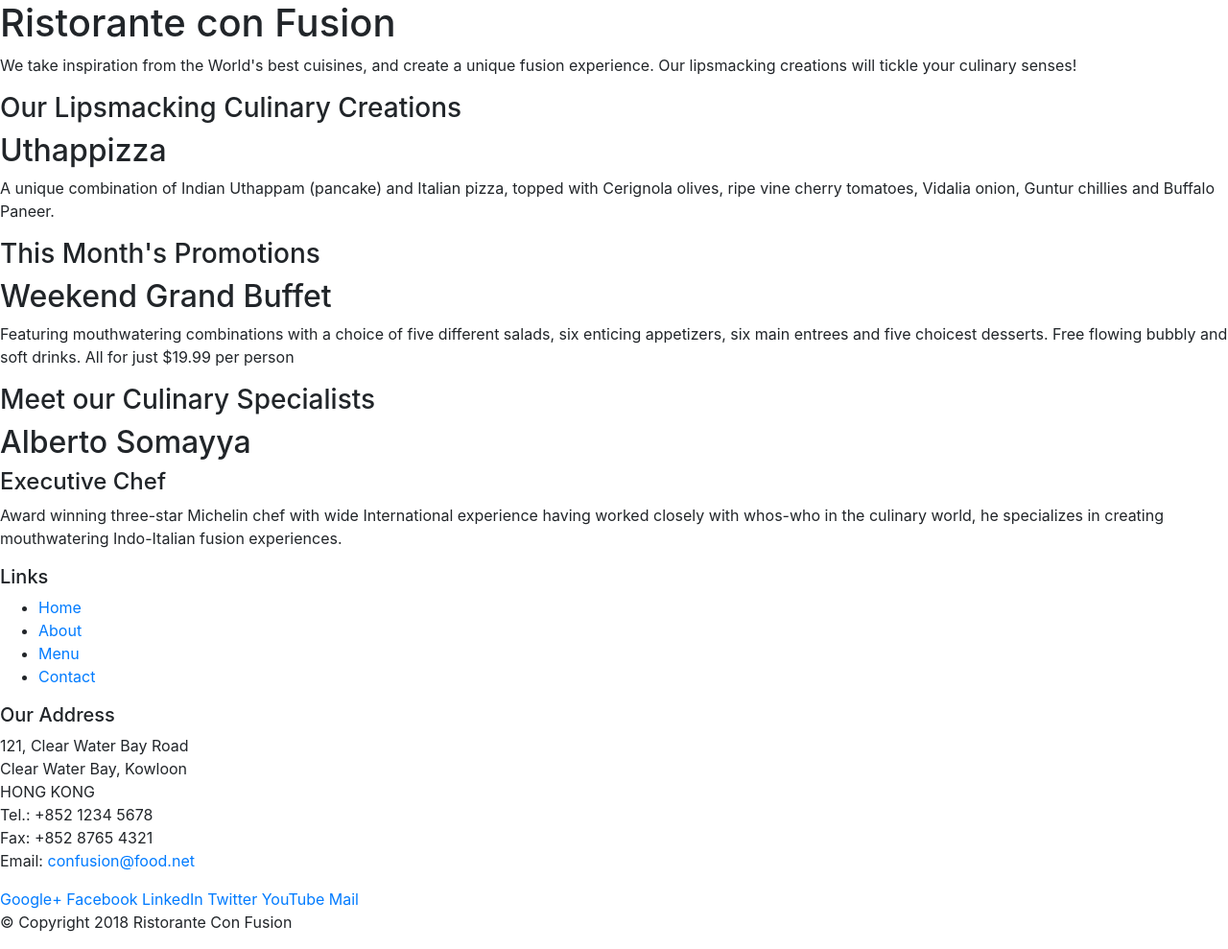
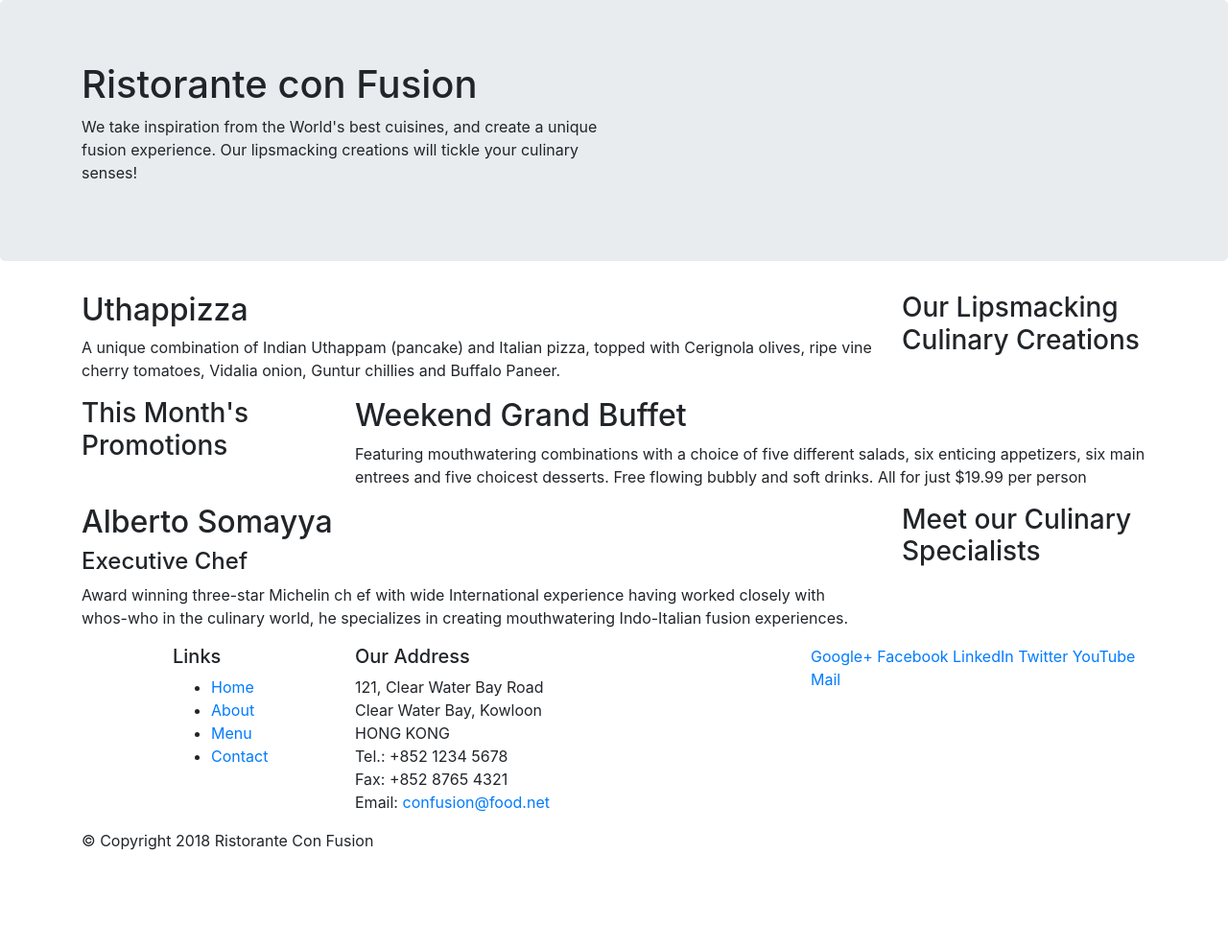
Before and after one commit to amAbhinav/bootstrap-trial, a website: page index.html in a window 1280 px wide. Shown: the whole page at 96% size. After the commit the page ends 904 px from the top, so only its background shows below. Drawn offline with nearby package versions, Linux system fonts and the light colour scheme.

Commit message:
Bootstap grid part 1

```diff
--- a/index.html
+++ b/index.html
@@ -14,57 +14,58 @@
 
 <body>
 
-    <header>
-        <div>
-            <div>
-                <div>
+    <header class="jumbotron">
+        <div class="container">
+            <div class="row">
+                <div class="col-12 col-sm-6">
                     <h1>Ristorante con Fusion</h1>
                     <p>We take inspiration from the World's best cuisines, and create a unique fusion experience. Our lipsmacking creations will tickle your culinary senses!</p>
                 </div>
-                <div>
+                <div class="col-12 col-sm">
                 </div>
             </div>
         </div>
     </header>
 
-    <div>
-        <div>
-            <div>
+    <div class="container">
+        <div class="row">
+            <div class="col-12 col-sm-4 order-sm-last col-md-3">
                 <h3>Our Lipsmacking Culinary Creations</h3>
             </div>
-            <div>
+            <div class="col col-sm  order-sm-first col-md">
                 <h2>Uthappizza</h2>
                 <p>A unique combination of Indian Uthappam (pancake) and Italian pizza, topped with Cerignola olives, ripe vine cherry tomatoes, Vidalia onion, Guntur chillies and Buffalo Paneer.</p>
             </div>
         </div>
 
 
-        <div>
-            <div>
+        <div class="row">
+            <div class="col-12 col-sm-4 col-md-3">
                 <h3>This Month's Promotions</h3>
             </div>
-            <div>
+            <div class="col col-sm col-md">
                 <h2>Weekend Grand Buffet</h2>
                 <p>Featuring mouthwatering combinations with a choice of five different salads, six enticing appetizers, six main entrees and five choicest desserts. Free flowing bubbly and soft drinks. All for just $19.99 per person </p>
             </div>
         </div>
 
-        <div>
-            <div>
+        <div class="row">
+            <div class="col-12 col-sm-4 order-sm-last col-md-3">
                 <h3>Meet our Culinary Specialists</h3>
             </div>
-            <div>
+            <div class="col col-sm order-sm-first col-md">
                 <h2>Alberto Somayya</h2>
                 <h4>Executive Chef</h4>
-                <p>Award winning three-star Michelin chef with wide International experience having worked closely with whos-who in the culinary world, he specializes in creating mouthwatering Indo-Italian fusion experiences. </p>
+                <p>Award winning three-star Michelin ch
+                    ef with wide International experience having worked closely with whos-who in the culinary world, he specializes in creating mouthwatering Indo-Italian fusion experiences. </p>
             </div>
         </div>
     </div>
 
     <footer>
-        <div>
-            <div>
-                <div>
+        <div class="container">
+            <div class="row">
+                <div class="col-4 offset-1 col-sm-2">
                     <h5>Links</h5>
                     <ul>
                         <li><a href="#">Home</a></li>
@@ -73,7 +74,7 @@
                         <li><a href="#">Contact</a></li>
                     </ul>
                 </div>
-                <div>
+                <div class="col-7 col-sm-5">
                     <h5>Our Address</h5>
                     <address>
 		              121, Clear Water Bay Road<br>
@@ -84,7 +85,7 @@
 		              Email: <a href="mailto:confusion@food.net">confusion@food.net</a>
 		           </address>
                 </div>
-                <div>
+                <div class="col-12 col-sm-4">
                     <div>
                         <a href="http://google.com/+">Google+</a>
                         <a href="http://www.facebook.com/profile.php?id=">Facebook</a>
@@ -95,8 +96,8 @@
                     </div>
                 </div>
            </div>
-           <div>
-                <div>
+           <div class="row">
+                <div class="col-auto">
                     <p>© Copyright 2018 Ristorante Con Fusion</p>
                 </div>
            </div>
```
